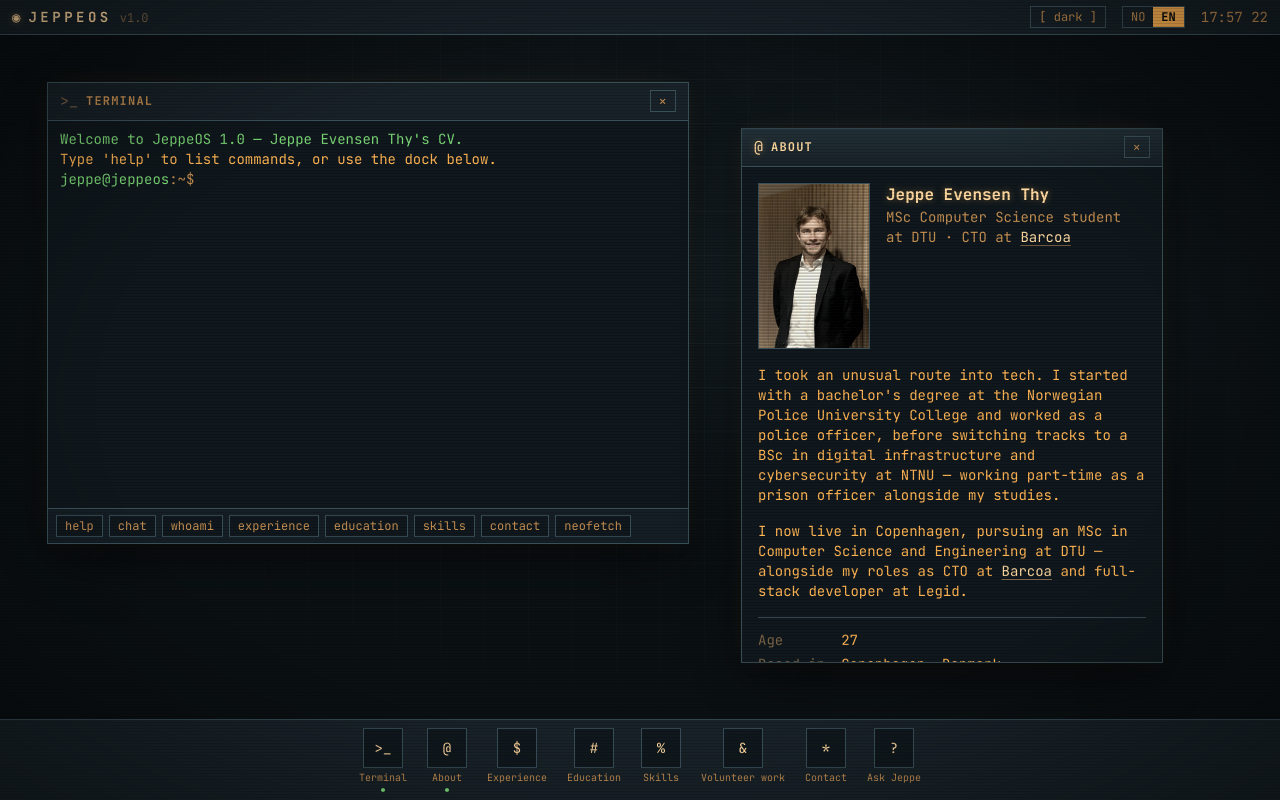
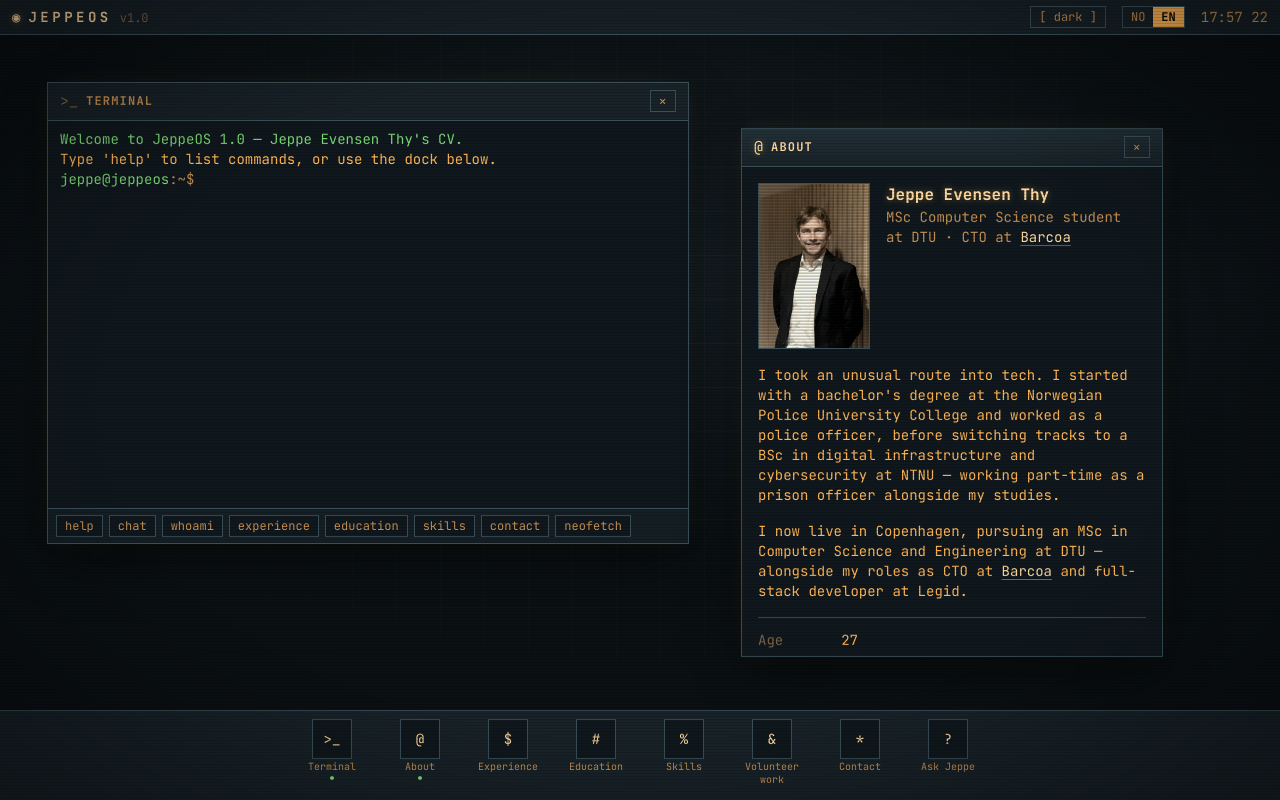
Before and after one commit to jeppete/CV-website, a React (Vite) app: page / in a window 1280 px wide. Built offline with nearby package versions, Linux system fonts and the light colour scheme.

Commit message:
feat(dock): enhance button styling for better layout and text alignment

```diff
--- a/src/components/Dock.jsx
+++ b/src/components/Dock.jsx
@@ -17,7 +17,7 @@ export default function Dock() {
           key={app.id}
           type="button"
           onClick={() => openWindow(app.id)}
-          className="group flex shrink-0 flex-col items-center gap-0.5 px-1.5 py-0.5"
+          className="group flex w-16 shrink-0 flex-col items-center gap-0.5 px-1.5 py-0.5 md:w-20"
         >
           <span
             aria-hidden="true"
@@ -25,7 +25,7 @@ export default function Dock() {
           >
             {app.glyph}
           </span>
-          <span className="text-[10px] text-phosphor-dim group-hover:text-phosphor">
+          <span className="text-center text-[10px] leading-tight text-phosphor-dim group-hover:text-phosphor">
             {t(app.titleKey)}
           </span>
           <span
```
